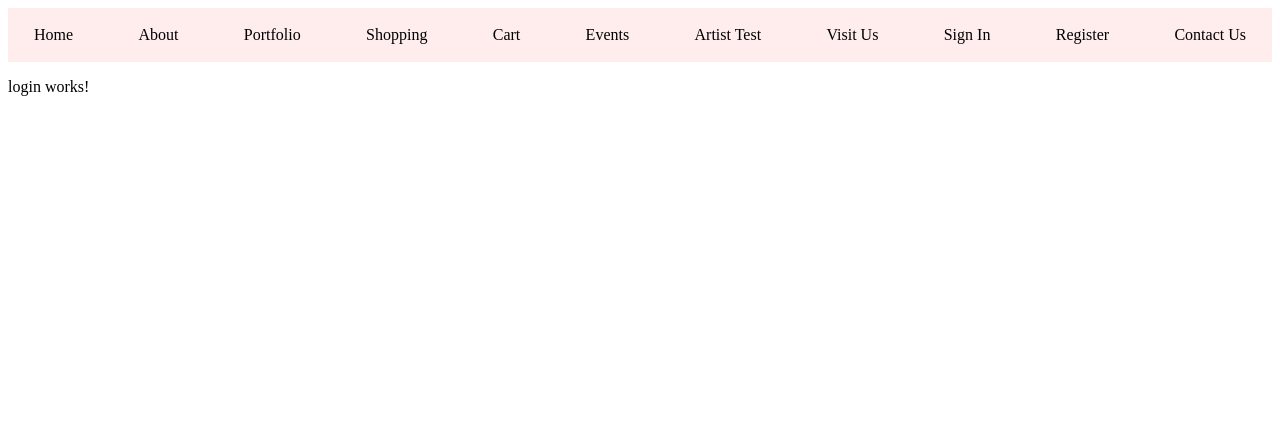
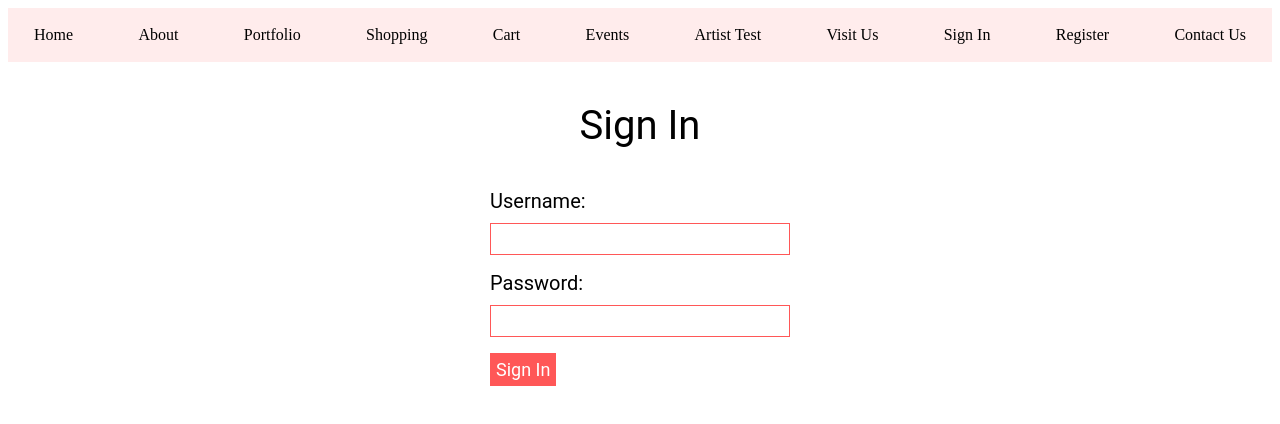
Before and after one commit to 2023-Summer-ITE-5425-0NB/angular-project-group-6ix-1, an Angular app: page /login in a window 1280 px wide. Shown: the top 424 px of the page. Built offline with nearby package versions, Linux system fonts and the light colour scheme.

Commit message:
Created Login Page

```diff
--- a/src/app/app.module.ts
+++ b/src/app/app.module.ts
@@ -12,7 +12,7 @@ import { VisitComponent } from './visit/visit.component';
 import { LoginComponent } from './login/login.component';
 import { RegisterComponent } from './register/register.component';
 import { RouterModule } from '@angular/router';
-import { FormsModule } from '@angular/forms';
+import { FormsModule, ReactiveFormsModule } from '@angular/forms';
 import { IndividualComponent } from './individual/individual.component';
 import { QuestionComponent } from './question/question.component';
 import { QuestionListComponent } from './question-list/question-list.component';
@@ -42,7 +42,8 @@ import { HttpClientModule } from '@angular/common/http';
     AppRoutingModule,
     RouterModule,
     FormsModule,
-    HttpClientModule
+    HttpClientModule,
+    ReactiveFormsModule
   ],
   providers: [],
   bootstrap: [AppComponent]
--- a/src/app/login/login.component.css
+++ b/src/app/login/login.component.css
@@ -0,0 +1,107 @@
+* {
+    margin: 0;
+    padding: 0;
+    box-sizing: border-box;
+    font-family: 'Roboto', sans-serif;
+}
+
+.login {
+    display: flex;
+    flex-direction: column;
+    align-items: center;
+    height: 70vh;
+  }
+
+ h1{
+    color: black;
+    font-size: 40px;
+    margin: 40px;
+    font-weight: 400;
+}
+.form-text p{
+    color: black;
+    font-size: large;
+}
+
+.form {
+    width: 300px;
+    display: inline-block;
+}
+
+.form input {
+    width: 100%;
+    background: none;
+    border: 1px solid #ff5757;;
+    font-size: 20px;
+    color: grey;
+    outline: none;
+    padding: 3px 0 3px 10px;
+    margin-top: 10px;
+    margin-bottom: 16px;
+}
+
+.form label {
+    width: 100%;
+    color: black;
+    font-size: 20px;
+    margin-left: 0;
+}
+
+.form button{
+    background:#ff5757;
+    font-size: 18px;
+    padding: 6px;
+    color:#fff;
+    border:none;
+    position:relative;
+    cursor:pointer;
+    transition:800ms ease all;
+    outline:none;
+}
+
+.form button:hover{
+    background:#fff;
+    color:#ff5757;
+}
+
+
+button:before,button:after{
+    content:'';
+    position:absolute;
+    top:0;
+    right:0;
+    height:2px;
+    width:0;
+    background: #ff5757;
+    transition:400ms ease all;
+}
+
+button:after{
+    right:inherit;
+    top:inherit;
+    left:0;
+    bottom:0;
+}
+
+button:hover:before,button:hover:after{
+    width:100%;
+    transition:800ms ease all;
+}
+
+.successLogin {
+    margin-top: 10vh;
+    display: flex;
+    flex-direction: column;
+    align-items: center;
+    height: 30vh;
+    font-size: 28px;
+    font-weight: 600;
+}
+
+.errmsg {
+    margin-top: 4vh;
+    margin-bottom: 2vh;
+    display: flex;
+    flex-direction: column;
+    align-items: center;
+}
--- a/src/app/login/login.component.html
+++ b/src/app/login/login.component.html
@@ -1 +1,20 @@
-<p>login works!</p>
+<div class="login">
+    <h1>Sign In</h1>
+    <form [formGroup]="signInForm" (ngSubmit)="onSubmit()" class="form">
+      <div>
+        <label for="username">Username:</label>
+        <input type="text" id="username" formControlName="username" />
+        <div *ngIf="signInForm.get('username')?.invalid && signInForm.get('username')?.touched">
+          Username is required.
+        </div>
+      </div>
+      <div>
+        <label for="password">Password:</label>
+        <input type="password" id="password" formControlName="password" />
+        <div *ngIf="signInForm.get('password')?.invalid && signInForm.get('password')?.touched">
+          Password is required.
+        </div>
+      </div>
+      <button type="submit" [disabled]="signInForm.invalid">Sign In</button>
+    </form>
+  </div>
--- a/src/app/login/login.component.ts
+++ b/src/app/login/login.component.ts
@@ -1,10 +1,38 @@
 import { Component } from '@angular/core';
+import { FormBuilder, FormGroup, Validators, ReactiveFormsModule, FormControl, } from '@angular/forms';
+import { HttpClient } from '@angular/common/http';
 
 @Component({
   selector: 'app-login',
   templateUrl: './login.component.html',
   styleUrls: ['./login.component.css']
 })
+
 export class LoginComponent {
 
+  signInForm= new FormGroup({
+    username: new FormControl('', [Validators.required, Validators.minLength(3)]),
+    password: new FormControl('', [Validators.required, Validators.minLength(6)]),
+  });
+
+  constructor(private formBuilder: FormBuilder, private http: HttpClient) {}
+
+  onSubmit() {
+    if (this.signInForm.invalid) {
+      return;
+    }
+
+    const formData = this.signInForm.value;
+    this.http.post('http://localhost:6006/auth/login', formData).subscribe(
+      (response) => {
+        // Handle successful login response (e.g., store token, navigate to another page, etc.)
+        console.log('Login successful:', response);
+      },
+      (error) => {
+        // Handle login error (e.g., show error message to the user)
+        console.error('Login error:', error);
+      }
+    );
+  }
+
 }
```
